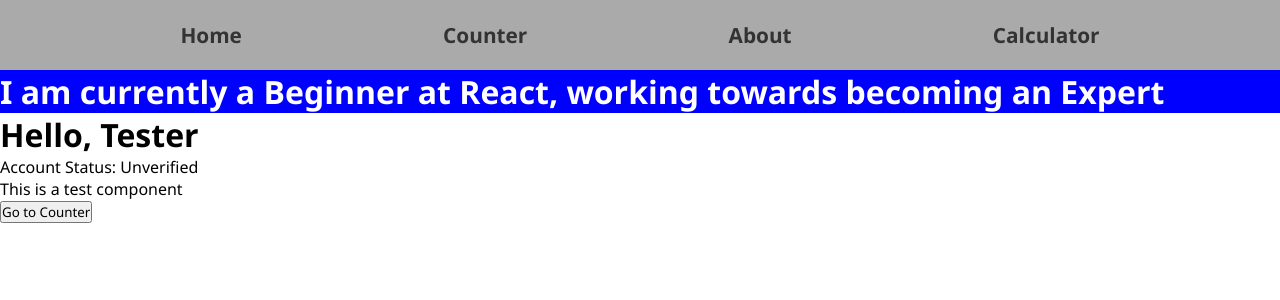
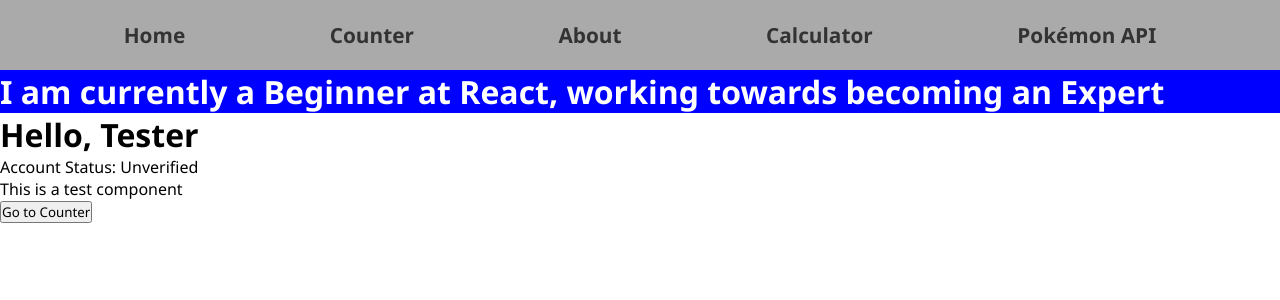
Before and after one commit to RynJyn/reacttest, a React (Create React App) app: page / in a window 1280 px wide. Shown: the top 300 px of the page. Built offline with nearby package versions, Linux system fonts and the light colour scheme.

Commit message:
Added Pokemon component to Header and Routes

```diff
--- a/src/App.js
+++ b/src/App.js
@@ -6,6 +6,7 @@ import Header from './Components/Header';
 import Counter from './Components/Counter';
 import Calculator from './Components/Calculator';
 import {Routes, Route} from 'react-router-dom';
+import Pokemon from './Components/Pokemon';
 
 function App(){
     return (
@@ -20,6 +21,7 @@ function App(){
                 <Route path = "/counter" element={<Counter/>}/>
                 <Route path = "/about" element={<About/>}/>
                 <Route path = "/calculator" element={<Calculator/>}/>
+                <Route path = "/pokemon" element={<Pokemon/>}/>
         </Routes>
         </>
     );
--- a/src/Components/Header.js
+++ b/src/Components/Header.js
@@ -11,6 +11,7 @@ function Header()
                 <Link to="/counter"><li>Counter</li></Link>
                 <Link to="/about"><li>About</li></Link>
                 <Link to="/calculator"><li>Calculator</li></Link>
+                <Link to="/pokemon"><li>Pokémon API</li></Link>
             </ul>
         </div>
     );
```
